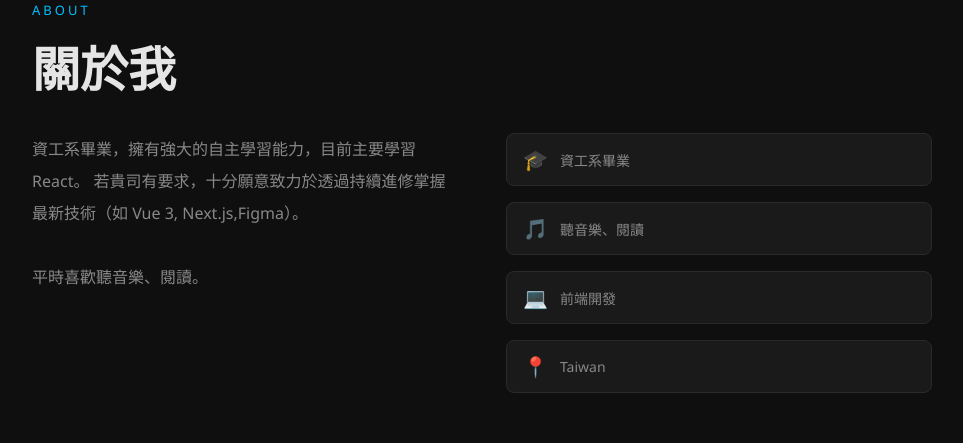
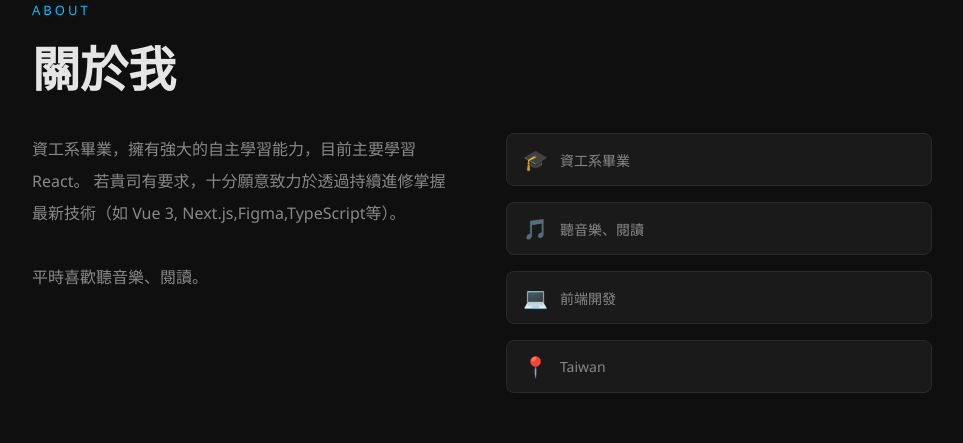
Before and after one commit to Xnerv15step/My-E-Profiles, a React (Vite) app: page / in a window 1280 px wide. Shown: the part 900-1343 px from the top of the page, without its empty margins (136-1099 px from the left). Built offline with nearby package versions, Linux system fonts and the light colour scheme.

Commit message:
補充訊息

```diff
--- a/src/components/About.jsx
+++ b/src/components/About.jsx
@@ -101,7 +101,7 @@ export default function About() {
           {/* 左側：自我介紹文字 */}
           <p style={{ color: sub, lineHeight: 2, fontSize: 16 }}>
             資工系畢業，擁有強大的自主學習能力，目前主要學習 React。
-            若貴司有要求，十分願意致力於透過持續進修掌握最新技術（如 Vue 3, Next.js,Figma）。
+            若貴司有要求，十分願意致力於透過持續進修掌握最新技術（如 Vue 3, Next.js,Figma,TypeScript等）。
             <br /><br />
             平時喜歡聽音樂、閱讀。
           </p>
```
